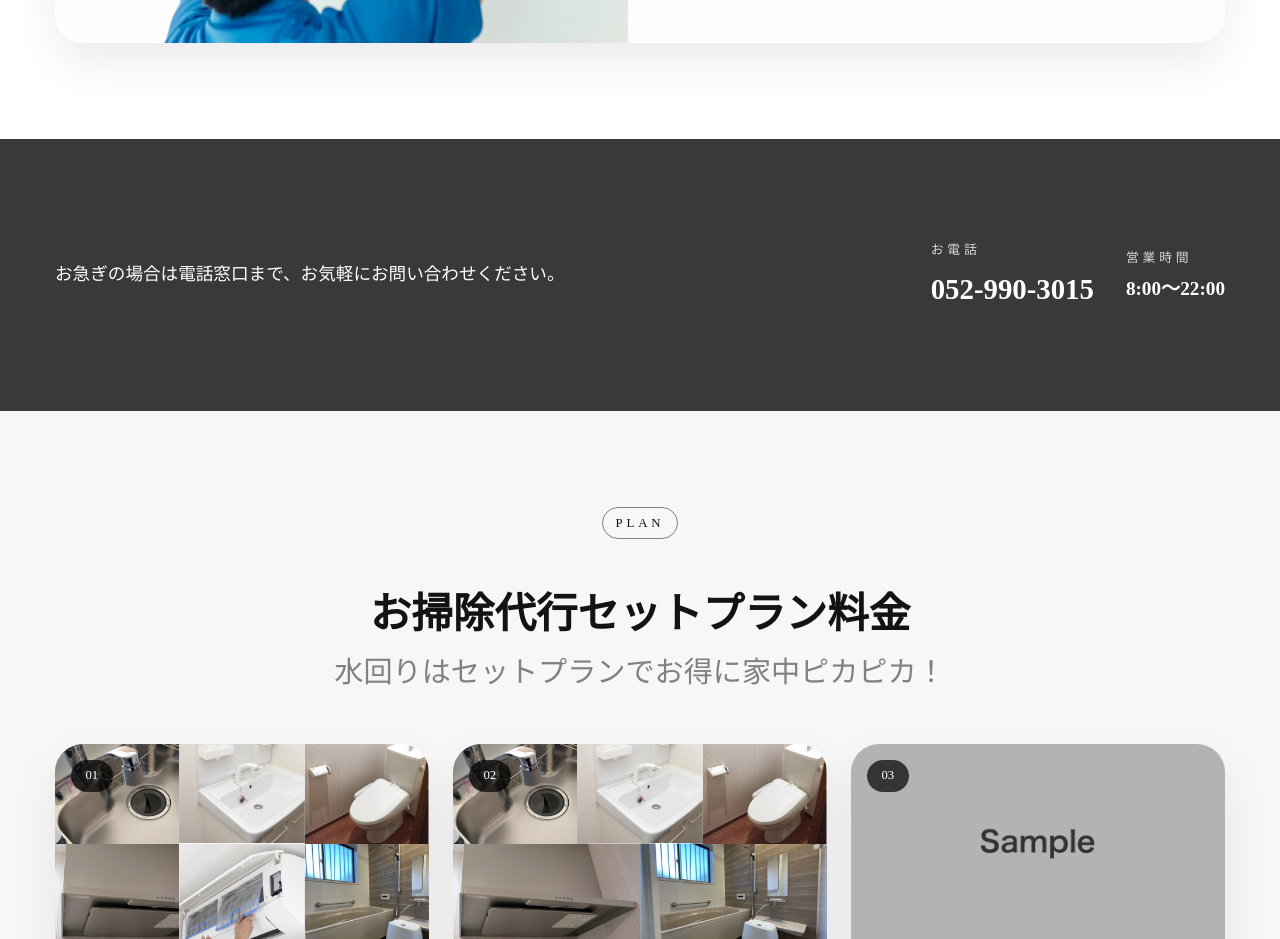
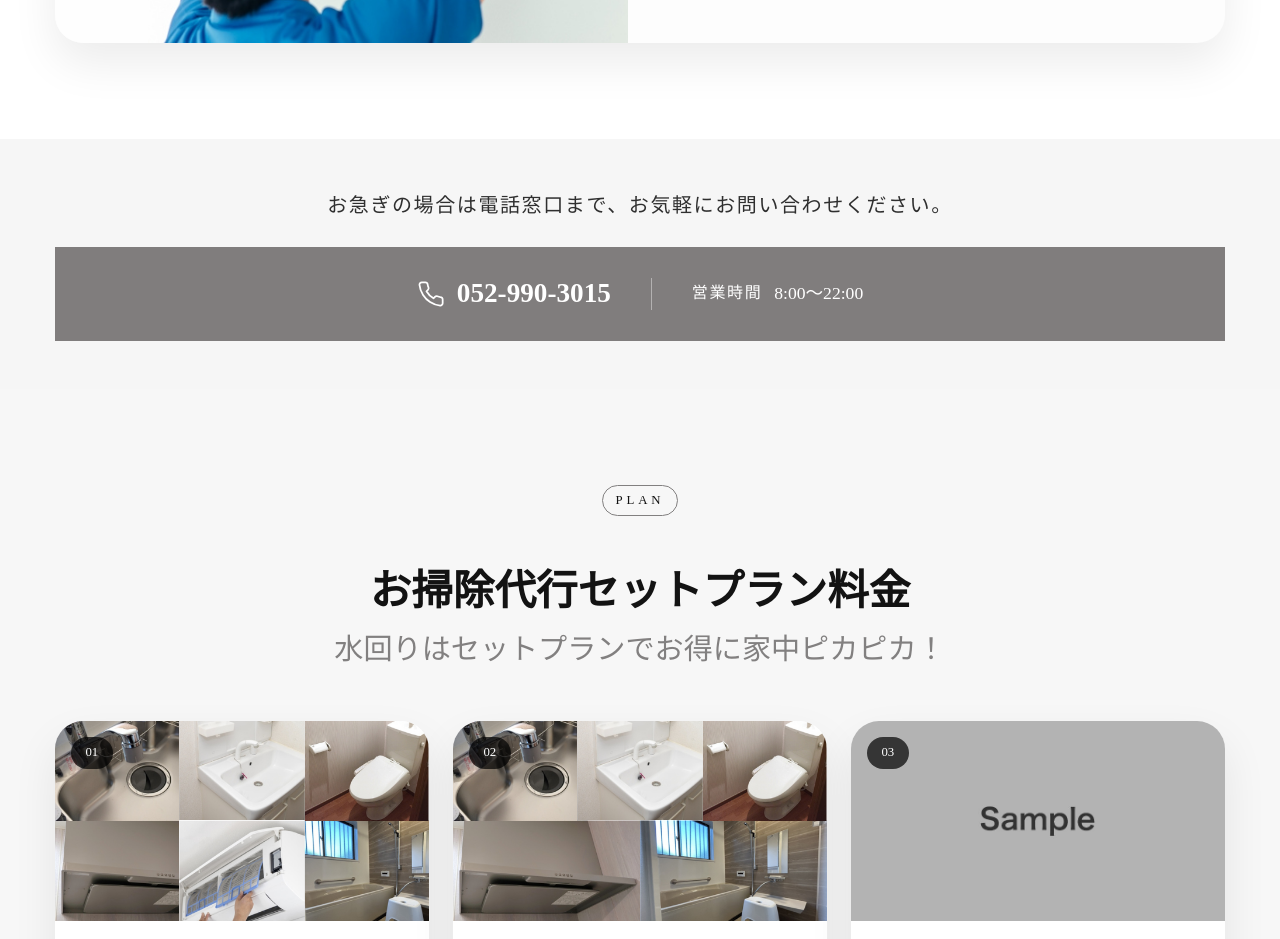
Before and after one commit to NakayamaNaoto/house-cleaning, a React (Vite) app: page / in a window 1280 px wide. Shown: the part 6040-6979 px from the top of the page. Built offline with nearby package versions, Linux system fonts and the light colour scheme.

Commit message:
問い合わせに関するセクションを元サイトと同じレイアウトに修正

```diff
--- a/src/components/sections/ContactCTA.scss
+++ b/src/components/sections/ContactCTA.scss
@@ -1,59 +1,89 @@
 .contact-cta {
-    background: var(--color-accent);
-    color: #fff;
+    background: #f6f6f6;
+    color: #2f2f2f;
+    padding: 3rem 0;
 
     &__inner {
         display: flex;
-        flex-wrap: wrap;
+        flex-direction: column;
         align-items: center;
-        justify-content: space-between;
         gap: 1.5rem;
+        text-align: center;
     }
 
     &__message {
+        max-width: 720px;
+
         p {
             margin: 0;
-            font-size: 1.1rem;
-            line-height: 1.7;
+            font-size: 1.25rem;
+            letter-spacing: 0.08em;
+            line-height: 1.8;
         }
     }
 
-    &__info {
+    &__panel {
+        width: 100%;
+        background: #807d7d;
+        color: #fff;
         display: flex;
-        gap: 2rem;
         align-items: center;
+        justify-content: center;
+        gap: 2.5rem;
+        padding: 1.4rem 2rem;
     }
 
     &__tel,
     &__hours {
-        span {
-            font-size: 0.8rem;
-            letter-spacing: 0.3em;
-            text-transform: uppercase;
-            opacity: 0.8;
-        }
+        display: inline-flex;
+        align-items: center;
+        gap: 0.75rem;
+        font-size: 1.15rem;
     }
 
     &__tel {
         a {
-            display: block;
-            color: #fff;
-            font-size: 1.8rem;
+            color: inherit;
+            font-size: 1.7rem;
             font-weight: 600;
+            text-decoration: none;
         }
     }
 
-    &__hours {
-        strong {
+    &__icon {
+        display: flex;
+        align-items: center;
+        justify-content: center;
+        color: #fff;
+
+        svg {
             display: block;
-            font-size: 1.2rem;
         }
     }
 
-    @media (max-width: 600px) {
-        &__info {
+    &__divider {
+        width: 1px;
+        height: 2rem;
+        background: rgba(255, 255, 255, 0.4);
+    }
+
+    &__label {
+        font-size: 1rem;
+        letter-spacing: 0.1em;
+    }
+
+    &__value {
+        font-size: 1.1rem;
+    }
+
+    @media (max-width: 768px) {
+        &__panel {
             flex-direction: column;
-            align-items: flex-start;
+            gap: 1rem;
+        }
+
+        &__divider {
+            display: none;
         }
     }
 }
--- a/src/components/sections/ContactCTA.tsx
+++ b/src/components/sections/ContactCTA.tsx
@@ -6,25 +6,26 @@ const ContactCTA = () => {
         <section className="contact-cta">
             <div className="container contact-cta__inner">
                 <div className="contact-cta__message">
-                    <p className="desktop-only">{contactInfo.message.desktop}</p>
+                    <p className="desktop-only">お急ぎの場合は電話窓口まで、お気軽にお問い合わせください。</p>
                     <p className="mobile-only">
-                        {contactInfo.message.mobile.map((line, index) => (
-                            <span key={line}>
-                                {line}
-                                {index !== contactInfo.message.mobile.length - 1 && <br />}
-                            </span>
-                        ))}
+                        <span>お急ぎの場合は電話窓口まで、</span>
+                        <br />
+                        <span>お気軽にお問い合わせください。</span>
                     </p>
                 </div>
-
-                <div className="contact-cta__info">
+                <div className="contact-cta__panel">
                     <div className="contact-cta__tel">
-                        <span>お電話</span>
+                        <span className="contact-cta__icon">
+                            <svg width="28" height="28" viewBox="0 0 24 24" aria-hidden="true" focusable="false">
+                                <path d="M22 16.92v3a2 2 0 0 1-2.18 2 19.79 19.79 0 0 1-8.63-3.07 19.5 19.5 0 0 1-6-6 19.79 19.79 0 0 1-3.07-8.63A2 2 0 0 1 4.12 2h3a2 2 0 0 1 2 1.72c.12.9.37 1.77.72 2.58a2 2 0 0 1-.46 2.11l-1.27 1.27a16 16 0 0 0 6 6l1.27-1.27a2 2 0 0 1 2.11-.46c.81.35 1.68.6 2.58.72A2 2 0 0 1 22 16.92z" fill="none" stroke="currentColor" strokeWidth="1.5" strokeLinecap="round" strokeLinejoin="round" />
+                            </svg>
+                        </span>
                         <a href={`tel:${contactInfo.tel.replace(/-/g, "")}`}>{contactInfo.tel}</a>
                     </div>
+                    <span className="contact-cta__divider" aria-hidden="true" />
                     <div className="contact-cta__hours">
-                        <span>営業時間</span>
-                        <strong>{contactInfo.hours}</strong>
+                        <span className="contact-cta__label">営業時間</span>
+                        <span className="contact-cta__value">{contactInfo.hours}</span>
                     </div>
                 </div>
             </div>
--- a/src/data/content.ts
+++ b/src/data/content.ts
@@ -15,6 +15,7 @@ export const navigationLinks: NavigationLink[] = [
     { label: "サイトマップ", href: "/sitemap/" },
 ];
 
+// TODO:contactInfoと統一する
 export const socialLinks = [
     { label: "LINE", href: "https://lin.ee/RZedPno" },
     { label: "Instagram", href: "https://www.instagram.com/huaobst.2021/" },
@@ -119,8 +120,4 @@ export const gridCards: GridCard[] = [
 export const contactInfo: ContactInfo = {
     tel: "052-990-3015",
     hours: "8:00～22:00",
-    message: {
-        desktop: "お急ぎの場合は電話窓口まで、お気軽にお問い合わせください。",
-        mobile: ["お急ぎの場合は電話窓口まで、", "お気軽にお問い合わせください。"],
-    },
 };
--- a/src/types/content.ts
+++ b/src/types/content.ts
@@ -28,10 +28,6 @@ export interface GridCard {
 export interface ContactInfo {
     tel: string;
     hours: string;
-    message: {
-        desktop: string;
-        mobile: string[];
-    };
 }
 
 export interface NavigationLink {
```
